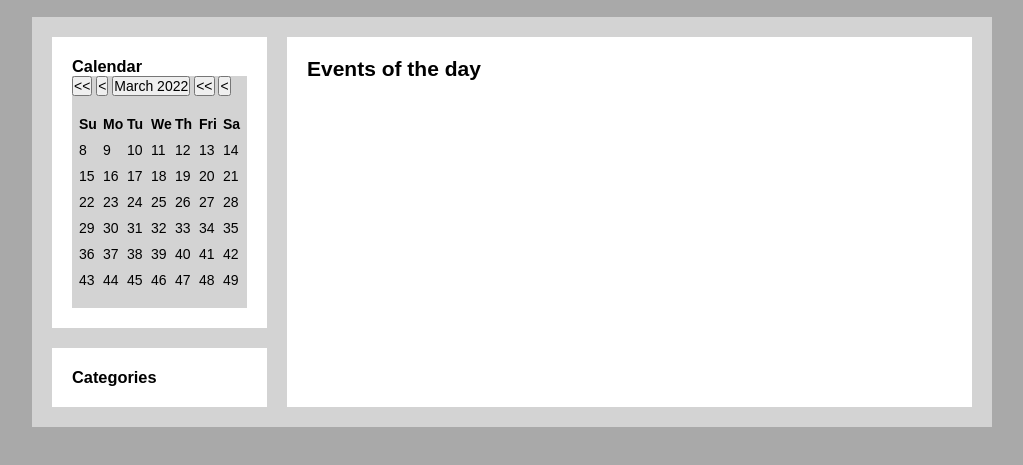
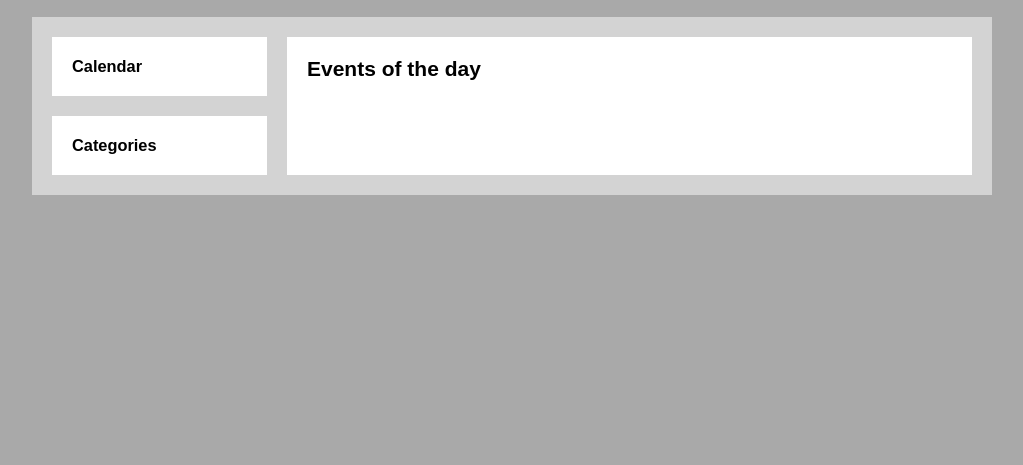
Before and after one commit to lucia-maria-mertic/fiiPractic2022, a website: page index.html in a window 1280 px wide. Shown: the part 75-540 px from the top of the page, without its empty margins (128-1151 px from the left). Drawn offline with Linux system fonts and the light colour scheme.

Commit message:
prepared layout for js manipulation

```diff
--- a/index.html
+++ b/index.html
@@ -17,66 +17,7 @@
             <aside>
             <div id="calendar">
                 <h3>Calendar</h3>
-                <div id="calendar-wrapper">
-                    <header>
-                        <button name="calendar-previous-month"><<</button>
-                        <button name="calendar-previous-day"><</button>
-                        <button name="calendar-current-day">March 2022</button>
-                        <button name="calendar-next-month"><<</button>
-                        <button name="calendar-next-day"><</button>
-                    </header>
-                    <section>
-                        <div>Su</div>
-                        <div>Mo</div>
-                        <div>Tu</div>
-                        <div>We</div>
-                        <div>Th</div>
-                        <div>Fri</div>
-                        <div>Sa</div>
-                        <div>8</div>
-                        <div>9</div>
-                        <div>10</div>
-                        <div>11</div>
-                        <div>12</div>
-                        <div>13</div>
-                        <div>14</div>
-                        <div>15</div>
-                        <div>16</div>
-                        <div>17</div>
-                        <div>18</div>
-                        <div>19</div>
-                        <div>20</div>
-                        <div>21</div>
-                        <div>22</div>
-                        <div>23</div>
-                        <div>24</div>
-                        <div>25</div>
-                        <div>26</div>
-                        <div>27</div>
-                        <div>28</div>
-                        <div>29</div>
-                        <div>30</div>
-                        <div>31</div>
-                        <div>32</div>
-                        <div>33</div>
-                        <div>34</div>
-                        <div>35</div>
-                        <div>36</div>
-                        <div>37</div>
-                        <div>38</div>
-                        <div>39</div>
-                        <div>40</div>
-                        <div>41</div>
-                        <div>42</div>
-                        <div>43</div>
-                        <div>44</div>
-                        <div>45</div>
-                        <div>46</div>
-                        <div>47</div>
-                        <div>48</div>
-                        <div>49</div>
-                    </section>
-                </div>
+                <div id="calendar-wrapper"></div>
             </div>
             <div id="categories">
                 <h3>Categories</h3>
@@ -87,5 +28,6 @@
             </main>
         </section>
         </div>
+    <script src="./main.js"></script>
 </body>
 </html>
```
